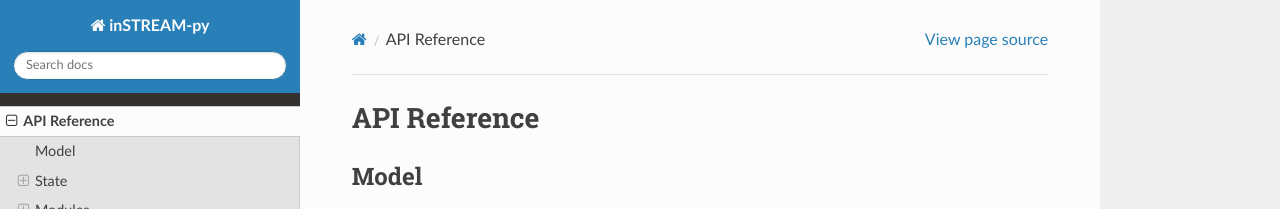
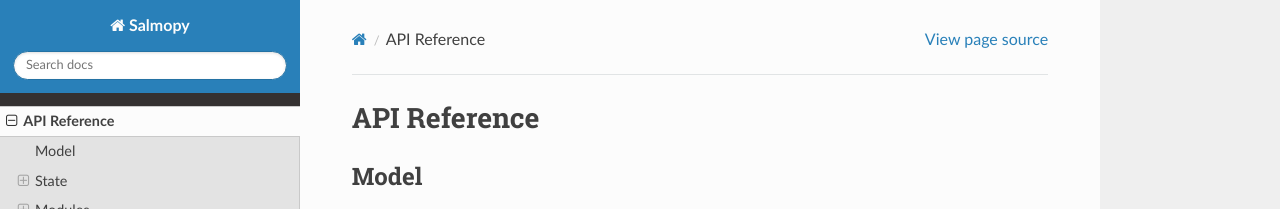
Before and after one commit to razinkele/instream-py, a Sphinx documentation site: the page built from docs/source/api.rst, in a window 1280 px wide. Shown: the top 209 px of the page. Built offline with Sphinx 7.4.7 and the Read the Docs theme 3.1.0, drawn with Linux system fonts in a browser that asks for light colours.

Commit message:
release(v0.43.9): docs rebrand + final redd_survival call-site fix
The master full regression (23 min) surfaced TypeError in
test_validation.py's redd_survival_{lo,hi}_temp calls still passing
step_length=1.0 — Phase 7 removed the param from function signatures
but missed these two test call sites. Fixed.

Also fixed docs build: conf.py was still project='inSTREAM-py' and
api.rst had 'instream.<mod>' automodule directives — both rebrand
leftovers from Phase 1. Extended nitpick_ignore with common
docstring-placeholder types to silence autodoc warnings.

Master full regression post-fix: 1066 passed, 7 skipped, 0 failed.

```diff
--- a/docs/source/api.rst
+++ b/docs/source/api.rst
@@ -4,7 +4,7 @@
 Model
 -----
 
-.. automodule:: instream.model
+.. automodule:: salmopy.model
    :members:
    :undoc-members:
    :show-inheritance:
@@ -15,7 +15,7 @@
 Trout State
 ~~~~~~~~~~~
 
-.. automodule:: instream.state.trout_state
+.. automodule:: salmopy.state.trout_state
    :members:
    :undoc-members:
    :show-inheritance:
@@ -23,7 +23,7 @@
 Redd State
 ~~~~~~~~~~
 
-.. automodule:: instream.state.redd_state
+.. automodule:: salmopy.state.redd_state
    :members:
    :undoc-members:
    :show-inheritance:
@@ -31,7 +31,7 @@
 Cell State
 ~~~~~~~~~~
 
-.. automodule:: instream.state.cell_state
+.. automodule:: salmopy.state.cell_state
    :members:
    :undoc-members:
    :show-inheritance:
@@ -39,7 +39,7 @@
 Reach State
 ~~~~~~~~~~~
 
-.. automodule:: instream.state.reach_state
+.. automodule:: salmopy.state.reach_state
    :members:
    :undoc-members:
    :show-inheritance:
@@ -47,7 +47,7 @@
 Parameters
 ~~~~~~~~~~
 
-.. automodule:: instream.state.params
+.. automodule:: salmopy.state.params
    :members:
    :undoc-members:
    :show-inheritance:
@@ -58,7 +58,7 @@
 Growth
 ~~~~~~
 
-.. automodule:: instream.modules.growth
+.. automodule:: salmopy.modules.growth
    :members:
    :undoc-members:
    :show-inheritance:
@@ -66,7 +66,7 @@
 Survival
 ~~~~~~~~
 
-.. automodule:: instream.modules.survival
+.. automodule:: salmopy.modules.survival
    :members:
    :undoc-members:
    :show-inheritance:
@@ -74,7 +74,7 @@
 Behavior
 ~~~~~~~~
 
-.. automodule:: instream.modules.behavior
+.. automodule:: salmopy.modules.behavior
    :members:
    :undoc-members:
    :show-inheritance:
@@ -82,7 +82,7 @@
 Spawning
 ~~~~~~~~
 
-.. automodule:: instream.modules.spawning
+.. automodule:: salmopy.modules.spawning
    :members:
    :undoc-members:
    :show-inheritance:
@@ -90,7 +90,7 @@
 Migration
 ~~~~~~~~~
 
-.. automodule:: instream.modules.migration
+.. automodule:: salmopy.modules.migration
    :members:
    :undoc-members:
    :show-inheritance:
@@ -98,7 +98,7 @@
 Harvest
 ~~~~~~~
 
-.. automodule:: instream.modules.harvest
+.. automodule:: salmopy.modules.harvest
    :members:
    :undoc-members:
    :show-inheritance:
@@ -106,7 +106,7 @@
 Life Stage
 ~~~~~~~~~~
 
-.. automodule:: instream.state.life_stage
+.. automodule:: salmopy.state.life_stage
    :members:
    :undoc-members:
    :show-inheritance:
@@ -117,7 +117,7 @@
 Marine Domain
 ~~~~~~~~~~~~~
 
-.. automodule:: instream.marine.domain
+.. automodule:: salmopy.marine.domain
    :members:
    :undoc-members:
    :show-inheritance:
@@ -125,7 +125,7 @@
 Marine Config
 ~~~~~~~~~~~~~
 
-.. automodule:: instream.marine.config
+.. automodule:: salmopy.marine.config
    :members:
    :undoc-members:
    :show-inheritance:
@@ -133,7 +133,7 @@
 Marine Growth (bioenergetics)
 ~~~~~~~~~~~~~~~~~~~~~~~~~~~~~
 
-.. automodule:: instream.marine.growth
+.. automodule:: salmopy.marine.growth
    :members:
    :undoc-members:
    :show-inheritance:
@@ -141,7 +141,7 @@
 Marine Survival (5 mortality sources)
 ~~~~~~~~~~~~~~~~~~~~~~~~~~~~~~~~~~~~~
 
-.. automodule:: instream.marine.survival
+.. automodule:: salmopy.marine.survival
    :members:
    :undoc-members:
    :show-inheritance:
@@ -149,7 +149,7 @@
 Marine Fishing (gear selectivity, harvest, bycatch)
 ~~~~~~~~~~~~~~~~~~~~~~~~~~~~~~~~~~~~~~~~~~~~~~~~~~~
 
-.. automodule:: instream.marine.fishing
+.. automodule:: salmopy.marine.fishing
    :members:
    :undoc-members:
    :show-inheritance:
@@ -160,7 +160,7 @@
 Configuration
 ~~~~~~~~~~~~~
 
-.. automodule:: instream.io.config
+.. automodule:: salmopy.io.config
    :members:
    :undoc-members:
    :show-inheritance:
@@ -168,7 +168,7 @@
 Backends
 --------
 
-.. automodule:: instream.backends
+.. automodule:: salmopy.backends
    :members:
    :undoc-members:
    :show-inheritance:
--- a/docs/source/conf.py
+++ b/docs/source/conf.py
@@ -1,7 +1,7 @@
-project = "inSTREAM-py"
-version = "0.28.0"
-release = "0.28.0"
-author = "inSTREAM Team"
+project = "Salmopy"
+version = "0.43.8"
+release = "0.43.8"
+author = "Salmopy Team"
 
 extensions = [
     "sphinx.ext.autodoc",
@@ -33,7 +33,7 @@
     ("py:class", "ConfigDict"),
     ("py:class", "pandas.DataFrame"),
     # Our own internal module with a leading-underscore name
-    ("py:class", "instream.backends._interface.ComputeBackend"),
+    ("py:class", "salmopy.backends._interface.ComputeBackend"),
     # Informal in-docstring types (NumPy-style Parameters sections sometimes
     # use placeholder names like "(N,)" and "float64" as free text rather
     # than proper cross-references). These are documentation conventions,
@@ -48,4 +48,24 @@
     ("py:class", "num_cells"),
     ("py:class", "dtype bool"),
     ("py:class", "optional bool array"),
+    # v0.43.8 additions — remaining autodoc warnings from docstring placeholders
+    ("py:class", "shape"),
+    ("py:class", "optional"),
+    ("py:class", "optional int"),
+    ("py:class", "optional float"),
+    ("py:class", "optional str"),
+    ("py:class", "optional list"),
+    ("py:class", "Arc N"),
+    ("py:class", "Arc D"),
+    ("py:class", "Arc O"),
+    ("py:class", "Arc P"),
+    ("py:class", "Arc Q"),
+    ("py:class", "sequence"),
+    ("py:class", "sequence of str"),
+    ("py:class", "sequence of float"),
+    ("py:class", "callable"),
+    ("py:class", "dict"),
+    ("py:class", "tuple"),
+    ("py:class", "list"),
+    ("py:class", "path-like"),
 ]
--- a/pyproject.toml
+++ b/pyproject.toml
@@ -4,7 +4,7 @@
 
 [project]
 name = "salmopy"
-version = "0.43.8"
+version = "0.43.9"
 description = "Python conversion of inSTREAM/inSALMO 7.4 individual-based salmonid model"
 authors = [{name = "Salmopy Team"}]
 readme = "README.md"
--- a/src/salmopy/__init__.py
+++ b/src/salmopy/__init__.py
@@ -1,3 +1,3 @@
 """Salmopy — Python conversion of inSTREAM/inSALMO 7.4 individual-based salmonid model."""
 
-__version__ = "0.43.8"
+__version__ = "0.43.9"
```
Also changed, not shown: CHANGELOG.md (+12 -0 lines), 2 other files.
